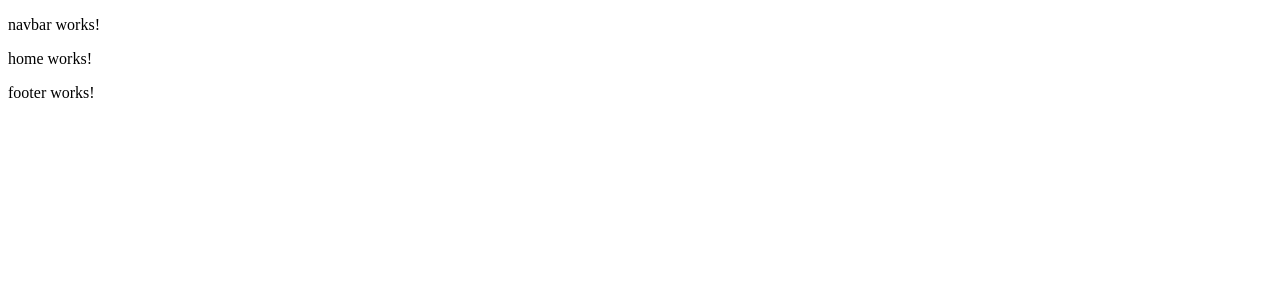
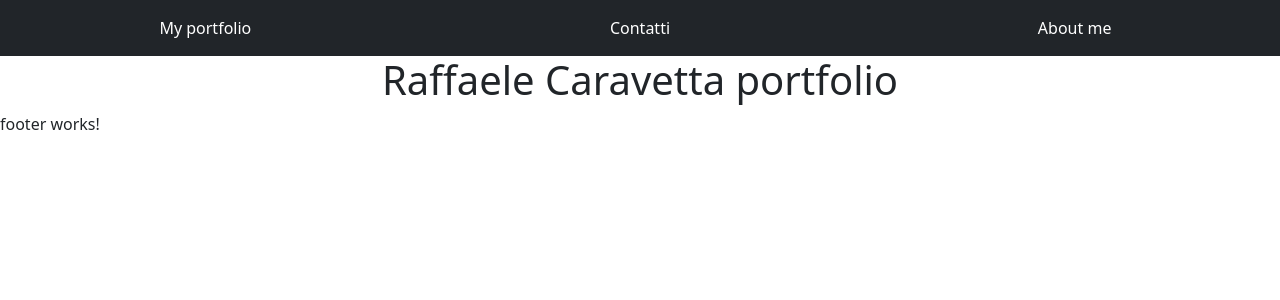
Before and after one commit to RaffaeleCaravett/portfolio, an Angular app: page / in a window 1280 px wide. Shown: the top 300 px of the page. Built offline with nearby package versions, Linux system fonts and the light colour scheme.

Commit message:
start creating

```diff
--- a/angular.json
+++ b/angular.json
@@ -93,7 +93,8 @@
               "src/assets"
             ],
             "styles": [
-              "src/styles.scss"
+              "src/styles.scss",
+              "node_modules/bootstrap/dist/css/bootstrap.min.css"
             ],
             "scripts": []
           }
--- a/package.json
+++ b/package.json
@@ -18,6 +18,7 @@
     "@angular/platform-browser": "^16.0.0",
     "@angular/platform-browser-dynamic": "^16.0.0",
     "@angular/router": "^16.0.0",
+    "bootstrap": "^5.3.2",
     "rxjs": "~7.8.0",
     "tslib": "^2.3.0",
     "zone.js": "~0.13.0"
--- a/src/app/Components/home/home.component.html
+++ b/src/app/Components/home/home.component.html
@@ -1 +1,7 @@
-<p>home works!</p>
+<div class="container text-center">
+  <div class="row">
+    <div class="col-md-12">
+      <h1>Raffaele Caravetta portfolio</h1>
+    </div>
+  </div>
+</div>
--- a/src/app/Components/navbar/navbar.component.html
+++ b/src/app/Components/navbar/navbar.component.html
@@ -1 +1,8 @@
-<p>navbar works!</p>
+<nav class="bg-dark text-white w-100 py-3 text-center">
+  <div class="row">
+    <div class="col-md-4" (click)="changeRoute('')">My portfolio</div>
+    <div class="col-md-4" (click)="changeRoute('contatti')">Contatti</div>
+    <div class="col-md-4" (click)="changeRoute('aboutme')">About me</div>
+  </div>
+
+</nav>
--- a/src/app/Components/navbar/navbar.component.ts
+++ b/src/app/Components/navbar/navbar.component.ts
@@ -1,4 +1,5 @@
 import { Component } from '@angular/core';
+import { Router } from '@angular/router';
 
 @Component({
   selector: 'app-navbar',
@@ -6,5 +7,8 @@ import { Component } from '@angular/core';
   styleUrls: ['./navbar.component.scss']
 })
 export class NavbarComponent {
-
+constructor(private router:Router){}
+changeRoute(route:string){
+this.router.navigate([`${route}`])
 }
+}
--- a/src/styles.scss
+++ b/src/styles.scss
@@ -1 +1 @@
-/* You can add global styles to this file, and also import other style files */
+@import '~bootstrap/dist/css/bootstrap.min.css';
```
Also changed, not shown: 1 other file (tests, documents, lock files or other folders).
